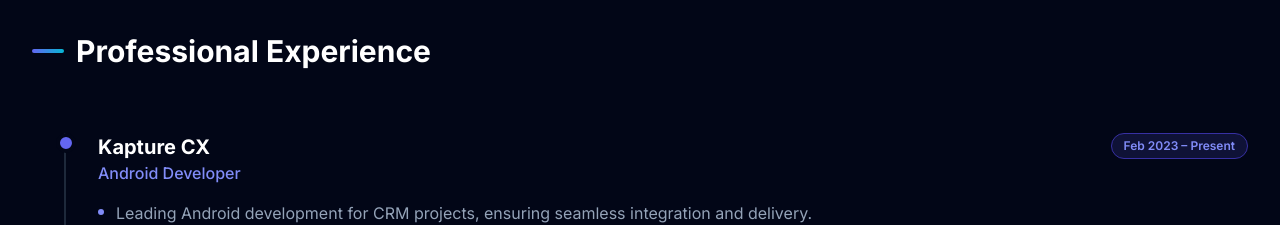
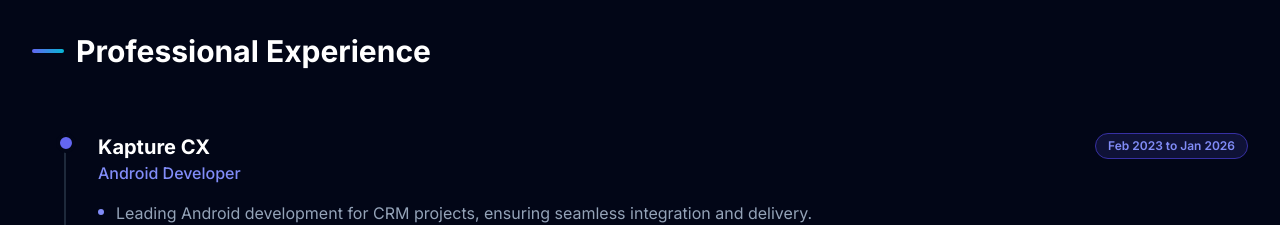
Before and after one commit to BirenSh/Portfolio, a React (Vite) app: page / in a window 1280 px wide. Shown: the part 1740-1965 px from the top of the page. Built offline with nearby package versions, Linux system fonts and the light colour scheme.

Commit message:
date change

```diff
--- a/constants.tsx
+++ b/constants.tsx
@@ -19,7 +19,7 @@
   {
     company: "Kapture CX",
     role: "Android Developer",
-    period: "Feb 2023 – Present",
+    period: "Feb 2023 to Jan 2026",
     achievements: [
       "Leading Android development for CRM projects, ensuring seamless integration and delivery.",
       "Collaborating with API developers to provide efficient data handling through RESTful APIs and JSON.",
```
